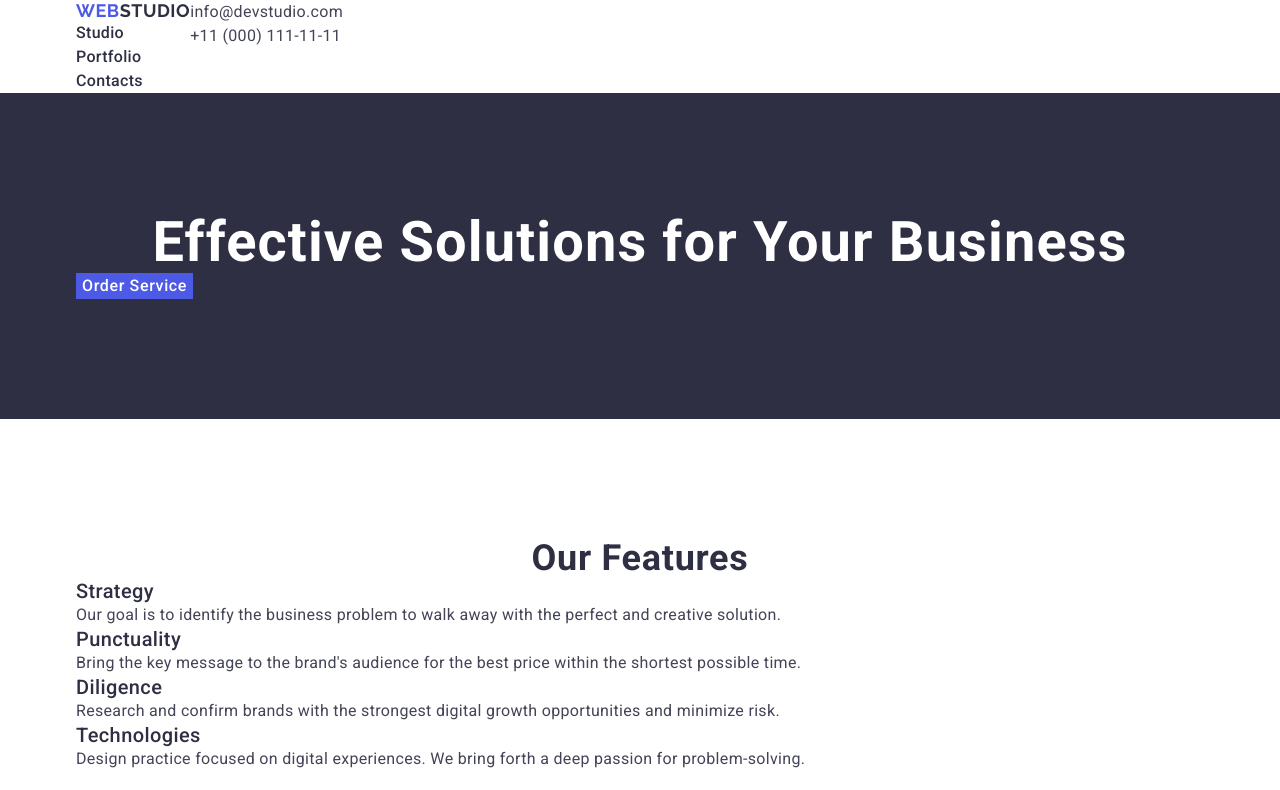
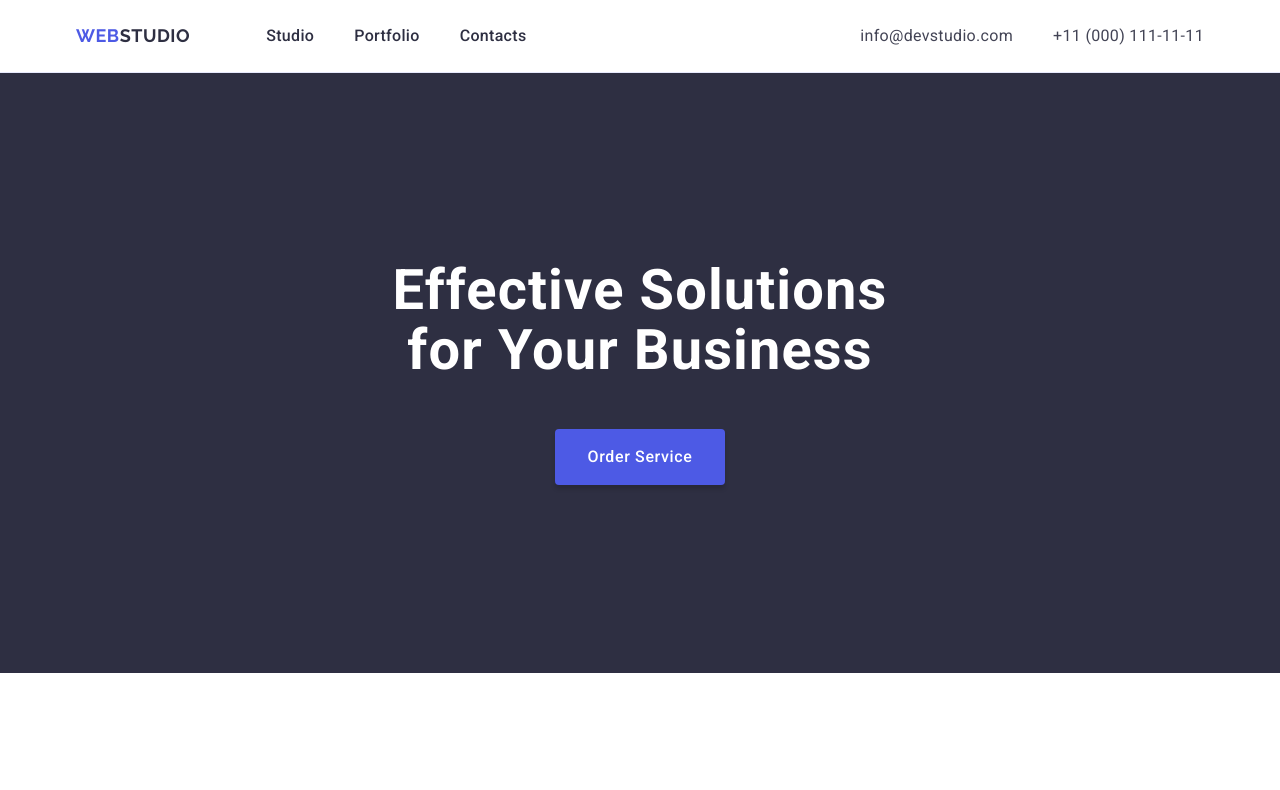
Before and after one commit to mishokkartoshki/goit-markup-hw-03, a plain HTML site: page index.html in a window 1280 px wide. Shown: the top 790 px of the page. Drawn offline with nearby package versions, Linux system fonts and the light colour scheme.

Commit message:
finish heade, hero, futures

```diff
--- a/css/styles.css
+++ b/css/styles.css
@@ -1,3 +1,4 @@
+/* ---------GLOBAL--------- */
 body {
     font-family: "Roboto", sans-serif;
     background-color: var(--white);
@@ -60,7 +61,8 @@ p {
     margin: 0;
 }
 
-ul {
+ul,
+ol {
     margin: 0;
     padding: 0;
     list-style-type: none;
@@ -91,15 +93,21 @@ button {
     padding: 0 15px;
     margin: 0 auto;
 }
-
+/* ---------GLOBAL--------- */
 /* ---------HEADER--------- */
-/* .header {} */
+.header {
+    border-bottom: 1px solid #e7e9fc;
+}
 
 .header-container {
     display: flex;
+    align-items: center;
 }
 
-/* .header-nav {} */
+.header-nav {
+    display: flex;
+    align-items: center;
+}
 
 .logo {
     font-family: "Raleway", sans-serif;
@@ -111,13 +119,24 @@ button {
     color: var(--iris);
 }
 
-.header-logo-part {
+.header-logo {
+    margin-right: 76px;
+    padding: 24px 0;
+}
+
+.header-logo .logo-part {
     color: var(--navy-blue);
 }
 
-/* .header-nav-list {} */
+.header-nav-list {
+    display: flex;
+    align-items: center;
+    gap: 40px;
+}
 
-.header-nav-item {
+.nav-link {
+    padding: 24px 0;
+    display: block;
     font-weight: 500;
     font-size: 16px;
     line-height: 1.5;
@@ -125,31 +144,41 @@ button {
     color: var(--navy-blue);
 }
 
-.header-nav-item:hover,
-.header-nav-item:focus {
+.nav-link:hover,
+.nav-link:focus {
     color: var(--ocean);
 }
 
-/* .header-addr {} */
-
-.header-addr-list {
+.contacts {
+    margin-left: auto;
     font-style: normal;
 }
 
-.header-addr-item {
+.contacts-list {
+    display: flex;
+    align-items: center;
+    gap: 40px;
+}
+
+/* .contacts-item {} */
+
+.contacts-link {
+    display: block;
+    padding: 24px 0;
     font-size: 16px;
     line-height: 1.5;
     letter-spacing: 0.02em;
     color: var(--slate);
 }
 
-.header-addr-item:hover,
-.header-addr-item:focus {
+.contacts-link:hover,
+.contacts-link:focus {
     color: var(--ocean);
 }
 /* ---------HEADER--------- */
 /* ---------HERO--------- */
 .hero {
+    padding: 188px 0;
     background: var(--navy-blue);
 }
 
@@ -157,18 +186,25 @@ button {
 
 .hero-title {
     text-align: center;
+    max-width: 496px;
+    margin: 0 auto;
+    margin-bottom: 48px;
 }
 
 .hero-btn {
-    justify-content: flex-start;
-    background-color: var(--iris);
+    display: block;
     font-weight: 500;
     font-size: 16px;
     line-height: 1.5;
     letter-spacing: 0.04em;
-    color: white;
+    color: var(--white);
+    background-color: var(--iris);
     border: 0;
-    cursor: pointer;
+    border-radius: 4px;
+    padding: 16px 32px;
+    min-width: 169px;
+    box-shadow: 0 4px 4px 0 rgba(0, 0, 0, 0.15);
+    margin: 0 auto;
 }
 
 .hero-btn:hover,
@@ -181,19 +217,25 @@ button {
 
 /* .features-container {} */
 
-/* .features-title {} */
+.features-title {
+    display: none;
+}
 
-/* .features-list {} */
+.features-list {
+    display: flex;
+    gap: 24px;
+}
 
 .features-item {
-    font-size: 16px;
-    line-height: 1.5;
-    letter-spacing: 0.02em;
+    width: calc((100%-72px)/4);
 }
 
-/* .features-subtitle {} */
+.features-subtitle {
+    margin-bottom: 8px;
+}
 
 .features-text {
+    font-size: 16px;
     line-height: 1.5;
     letter-spacing: 0.02em;
 }
@@ -243,6 +285,7 @@ button {
 /* ---------PORTFOLIO--------- */
 /* ---------FOOTER--------- */
 .footer {
+    padding: 100px 0;
     background-color: var(--navy-blue);
 }
 
@@ -250,7 +293,12 @@ button {
 
 /* .logo */
 
-.footer-logo-part {
+.footer-logo {
+    display: inline-block;
+    padding: 16px 0;
+}
+
+.footer-logo .logo-part {
     color: var(--cloud);
 }
 
@@ -258,5 +306,6 @@ button {
     line-height: 1.5;
     letter-spacing: 0.02em;
     color: var(--cloud);
+    max-width: 264px;
 }
 /* ---------FOOTER--------- */
--- a/index.html
+++ b/index.html
@@ -23,26 +23,26 @@
       <div class="container header-container">
         <nav class="header-nav">
           <!-- prettier-ignore -->
-          <a href="./index.html" class="logo">
-            Web<span class="header-logo-part">Studio</span>
+          <a href="./index.html" class="logo header-logo">
+            Web<span class="logo-part">Studio</span>
           </a>
           <ul class="header-nav-list">
             <li>
-              <a href="./index.html" class="header-nav-item">Studio</a>
+              <a href="./index.html" class="nav-link">Studio</a>
             </li>
-            <li><a href="" class="header-nav-item">Portfolio</a></li>
-            <li><a href="" class="header-nav-item">Contacts</a></li>
+            <li><a href="" class="nav-link">Portfolio</a></li>
+            <li><a href="" class="nav-link">Contacts</a></li>
           </ul>
         </nav>
-        <address class="header-addr">
-          <ul class="header-addr-list">
-            <li>
-              <a href="mailto:info@devstudio.com" class="header-addr-item">
+        <address class="contacts">
+          <ul class="contacts-list">
+            <li class="contacts-item">
+              <a href="mailto:info@devstudio.com" class="contacts-link">
                 info@devstudio.com
               </a>
             </li>
-            <li>
-              <a href="tel:+110001111111" class="header-addr-item">
+            <li class="contacts-item">
+              <a href="tel:+110001111111" class="contacts-link">
                 +11 (000) 111-11-11
               </a>
             </li>
@@ -202,8 +202,8 @@
     <footer class="footer">
       <div class="container footer-container">
         <!-- prettier-ignore -->
-        <a href="./index.html" class="logo">
-          Web<span class="footer-logo-part">Studio</span>
+        <a href="./index.html" class="logo footer-logo">
+          Web<span class="logo-part">Studio</span>
         </a>
         <p class="footer-text">
           Increase the flow of customers and sales for your business with
```
